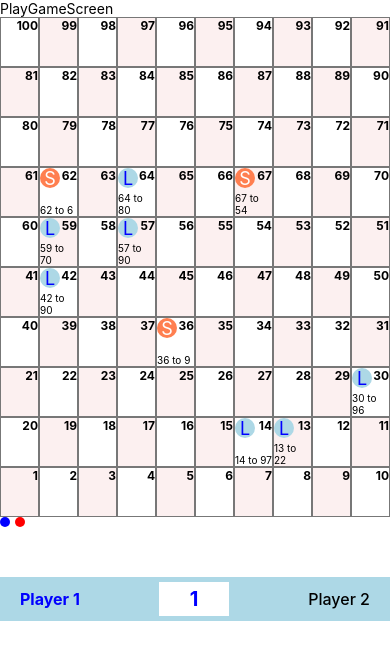
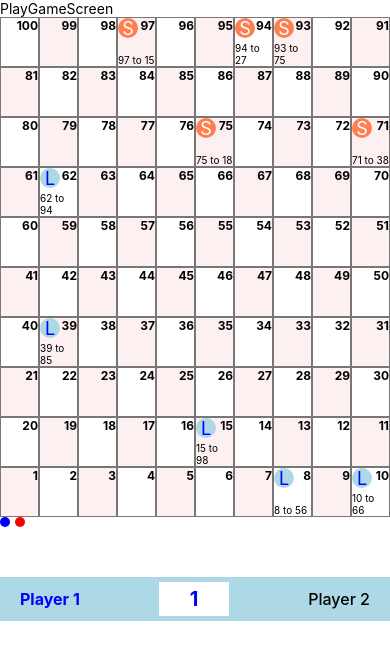
Before and after one commit to srikanth41684/snakeAndLadder, a React Native app: screen /play in a window 390 px wide. Shown: the top 660 px of the page. Built offline with nearby package versions, Linux system fonts and the light colour scheme.

Commit message:
clear code

```diff
--- a/scr/main/screens/PlayGameScreen.js
+++ b/scr/main/screens/PlayGameScreen.js
@@ -44,44 +44,17 @@ const PlayGameScreen = () => {
     }));
   }, []);
 
-  // useEffect(() => {
-  //   let randomArrays = [];
-  //   for (let i = 0; i < 10; i++) {
-  //     let randomArray = [];
-  //     for (let j = 0; j < 2; j++) {
-  //       let randomNumber = Math.floor(Math.random() * 100);
-  //       if (randomNumber !== 100 && randomNumber !== 1) {
-  //         if (randomArray.length == 0) {
-  //           randomArray.push(randomNumber);
-  //         } else if (randomNumber >= randomArray[0] + 16) {
-  //           randomArray.push(randomNumber);
-  //         } else if (randomNumber <= randomArray[0] - 16) {
-  //           randomArray.push(randomNumber);
-  //         } else {
-  //           randomArray.push(randomNumber + 20);
-  //         }
-  //       }
-  //     }
-  //     if (randomArrays.length > 0) {
-  //     }
-  //     randomArrays.push(randomArray);
-  //   }
-  //   setCommObj(prev => ({
-  //     ...prev,
-  //     ladderSnakes: randomArrays,
-  //   }));
-  // }, []);
-
   useEffect(() => {
     let value = commObj.playerOneCount;
     if (commObj.ladderSnakes) {
       commObj.ladderSnakes.forEach(item => {
-        console.log('item---->', item);
         if (value in item) {
+          setTimeout(() => {
             setCommObj(prev => ({
               ...prev,
               playerOneCount: item[value],
             }));
+          }, 100);
         }
       });
     }
@@ -91,12 +64,13 @@ const PlayGameScreen = () => {
     let value = commObj.playerTwoCount;
     if (commObj.ladderSnakes) {
       commObj.ladderSnakes.forEach(item => {
-        console.log('item---->', item);
         if (value in item) {
+          setTimeout(() => {
             setCommObj(prev => ({
               ...prev,
               playerTwoCount: item[value],
             }));
+          }, 100);
         }
       });
     }
@@ -141,28 +115,81 @@ const PlayGameScreen = () => {
   }
 
   useEffect(() => {
-    snakesAndLaddersHandler();
-  }, []);
-
-  const snakesAndLaddersHandler = () => {
     let randomSnakeLadders = [];
     let snakesObj = {};
-    let ladderObj = {};
-    for (let i = 0; i < 10; i++) {
-      let startNum = Math.floor(Math.random() * 80) + 1;
+    let laddersObj = {};
+    for (let i = 0; Object.keys(snakesObj).length < 5; i++) {
+      let startNum = Math.floor(Math.random() * 98) + 1;
       let endNum = Math.floor(Math.random() * 98) + 1;
-      if (startNum > endNum) {
+      if (startNum > endNum && startNum > endNum + 16) {
         snakesObj[startNum] = endNum;
-      } else {
-        ladderObj[startNum] = endNum;
       }
     }
-    randomSnakeLadders.push(snakesObj, ladderObj);
+    for (let i = 0; Object.keys(laddersObj).length < 5; i++) {
+      let startNum = Math.floor(Math.random() * 98) + 1;
+      let endNum = Math.floor(Math.random() * 98) + 1;
+      if (startNum < endNum && endNum > startNum + 16) {
+        laddersObj[startNum] = endNum;
+      }
+    }
+
+    randomSnakeLadders.push(snakesObj);
+    randomSnakeLadders.push(laddersObj);
     setCommObj(prev => ({
       ...prev,
       ladderSnakes: randomSnakeLadders,
     }));
-  };
+    console.log('randomSnakeLadders======>', randomSnakeLadders);
+    // for (let i = 0; i < 10; i++) {
+    //   let randomArray = [];
+    //   for (let j = 0; j < 2; j++) {
+    //     let randomNumber = Math.floor(Math.random() * 100);
+    //     if (randomNumber !== 100 && randomNumber !== 1) {
+    //       if (randomArray.length == 0) {
+    //         randomArray.push(randomNumber);
+    //       } else if (randomNumber >= randomArray[0] + 16) {
+    //         randomArray.push(randomNumber);
+    //       } else if (randomNumber <= randomArray[0] - 16) {
+    //         randomArray.push(randomNumber);
+    //       } else {
+    //         randomArray.push(randomNumber + 20);
+    //       }
+    //     }
+    //   }
+    //   if (randomArrays.length > 0) {
+    //   }
+    //   randomArrays.push(randomArray);
+    // }
+    // setCommObj(prev => ({
+    //   ...prev,
+    //   ladderSnakes: randomArrays,
+    // }));
+  }, []);
+
+  // useEffect(() => {
+  //   snakesAndLaddersHandler();
+  // }, []);
+
+  // const snakesAndLaddersHandler = () => {
+  //   let randomSnakeLadders = [];
+  //   let snakesObj = {};
+  //   let ladderObj = {};
+  //   for (let i = 0; i < 10; i++) {
+  //     let startNum = Math.floor(Math.random() * 98) + 1;
+  //     let endNum = Math.floor(Math.random() * 98) + 1;
+  //     if (startNum > endNum) {
+  //       snakesObj[startNum] = endNum;
+  //     } else {
+  //       ladderObj[startNum] = endNum;
+  //     }
+  //   }
+  //   randomSnakeLadders.push(snakesObj);
+  //   randomSnakeLadders.push(ladderObj);
+  //   setCommObj(prev => ({
+  //     ...prev,
+  //     ladderSnakes: randomSnakeLadders,
+  //   }));
+  // };
 
   useEffect(() => {
     console.log('PlayGameScreen-commObj------>', commObj);
```
Lines whose indentation alone changed are shown as unchanged.
